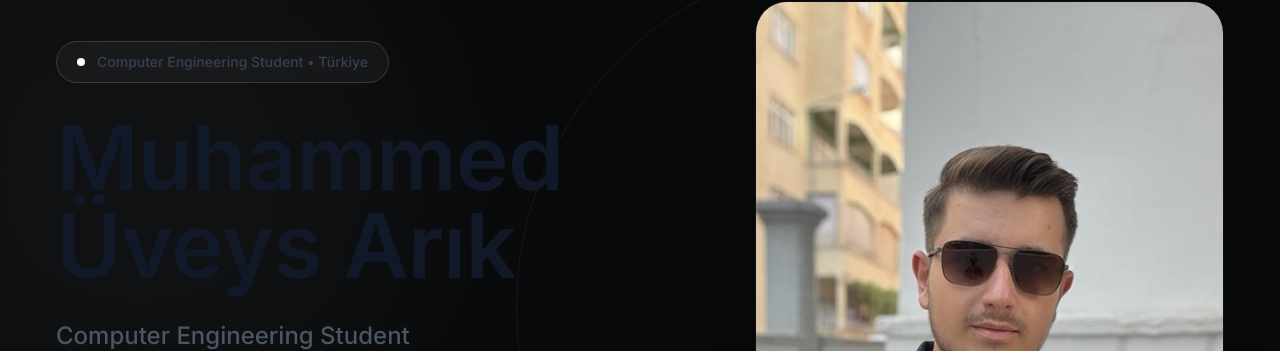
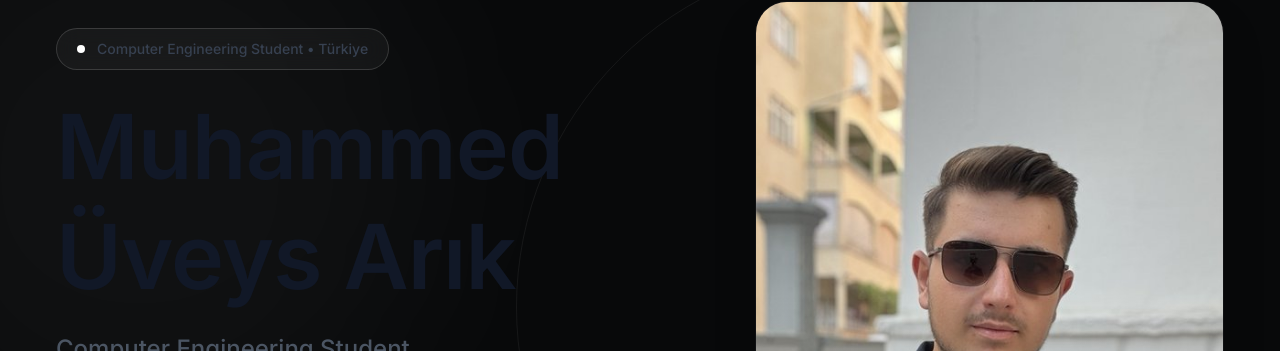
Before and after one commit to muhammeduveysarik/muhammed-uveys-arik-portfolio, a Next.js app: page / in a window 1280 px wide. Shown: the part 127-478 px from the top of the page. Built offline with nearby package versions, Linux system fonts and the light colour scheme; no server answers.

Commit message:
Update hero.tsx

```diff
--- a/app/components/hero.tsx
+++ b/app/components/hero.tsx
@@ -70,8 +70,8 @@ export default function Hero() {
       id="hero"
       className="relative min-h-screen overflow-hidden bg-[#08090a] text-white"
     >
-      {/* Background */}
-      <div className="absolute inset-0 pointer-events-none">
+      {/* BACKGROUND */}
+      <div className="pointer-events-none absolute inset-0">
         <div className="absolute -left-40 top-0 h-[600px] w-[600px] rounded-full bg-white/[0.035] blur-[100px]" />
 
         <div className="absolute right-[5%] top-[10%] h-[700px] w-[700px] rounded-full border border-white/[0.06]" />
@@ -90,37 +90,39 @@ export default function Hero() {
                 : 'translate-y-10 opacity-0'
             }`}
           >
-            {/* Badge */}
+            {/* BADGE */}
             <div className="mb-8 inline-flex items-center gap-3 rounded-full border border-white/15 bg-white/[0.04] px-5 py-2.5 text-sm font-medium text-gray-300 backdrop-blur-md">
               <span className="h-2 w-2 rounded-full bg-white" />
               {text.badge}
             </div>
 
-            {/* NAME */}
-            <h1 className="mb-7 font-semibold tracking-[-0.055em] text-white">
-              <span className="block text-[clamp(4.2rem,7vw,8rem)] leading-[0.95]">
-                Muhammed
-              </span>
+            {/* NAME - FIXED */}
+            <div className="mb-8">
+              <h1 className="font-semibold tracking-[-0.055em] text-white">
+                <span className="block text-[clamp(4rem,7vw,8rem)] leading-none">
+                  Muhammed
+                </span>
 
-              <span className="block text-[clamp(4.2rem,7vw,8rem)] leading-[1.02]">
-                Üveys Arık
-              </span>
-            </h1>
+                <span className="mt-5 block text-[clamp(4rem,7vw,8rem)] leading-none">
+                  Üveys Arık
+                </span>
+              </h1>
+            </div>
 
-            {/* Title */}
+            {/* TITLE */}
             <p className="mb-7 text-xl font-medium text-gray-400 sm:text-2xl">
               {text.title}
             </p>
 
-            {/* Description */}
+            {/* DESCRIPTION */}
             <p className="mb-10 max-w-[720px] text-base leading-[1.75] text-gray-400 sm:text-lg">
               {text.description}
             </p>
 
-            {/* Buttons */}
+            {/* BUTTONS */}
             <div className="flex flex-wrap items-center gap-3">
 
-              {/* GitHub */}
+              {/* GITHUB */}
               <a
                 href="https://github.com/muhammeduveysarik"
                 target="_blank"
@@ -143,7 +145,7 @@ export default function Hero() {
                 </span>
               </a>
 
-              {/* LinkedIn */}
+              {/* LINKEDIN */}
               <a
                 href="https://www.linkedin.com/in/muveys/"
                 target="_blank"
@@ -190,6 +192,7 @@ export default function Hero() {
 
                 {text.cv}
               </a>
+
             </div>
           </div>
 
@@ -201,7 +204,7 @@ export default function Hero() {
                 : 'translate-x-10 opacity-0'
             }`}
           >
-            {/* Image */}
+            {/* PROFILE IMAGE */}
             <div className="relative aspect-[4/5] overflow-hidden rounded-[32px] border border-white/10 bg-[#111] shadow-2xl">
               <Image
                 src="/profile.jpg"
@@ -212,11 +215,10 @@ export default function Hero() {
                 className="object-cover"
               />
 
-              {/* subtle image overlay */}
               <div className="absolute inset-0 bg-gradient-to-t from-black/30 via-transparent to-transparent" />
             </div>
 
-            {/* Information card */}
+            {/* INFORMATION CARD */}
             <div className="relative mx-5 -mt-20 rounded-2xl border border-white/10 bg-[#121314]/90 p-6 shadow-2xl backdrop-blur-xl sm:mx-8">
               <div className="grid gap-6 sm:grid-cols-3">
 
```
